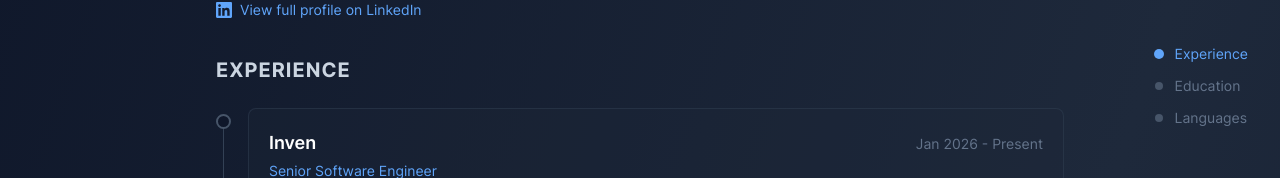
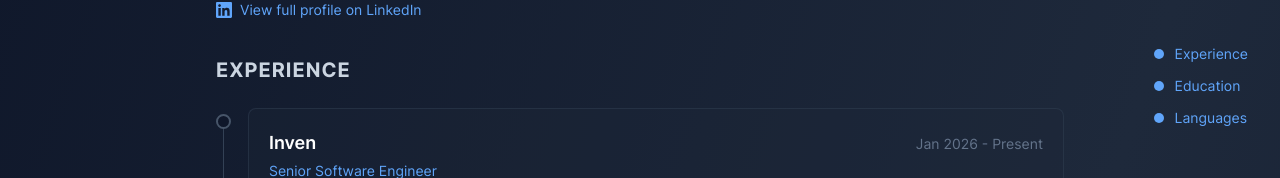
Before and after one commit to SNurmivaara/nurmivaara.fi, a Next.js app: page /cv in a window 1280 px wide. Shown: the part 314-492 px from the top of the page. Built offline with nearby package versions, Linux system fonts and the light colour scheme.

Commit message:
Sugar and everything nice

```diff
--- a/pages/cv.js
+++ b/pages/cv.js
@@ -9,7 +9,7 @@ const SkillBadge = ({ children }) => (
   </span>
 )
 
-const TableOfContents = ({ activeSection }) => {
+const TableOfContents = ({ visibleSections }) => {
   const sections = [
     { id: 'experience', label: 'Experience' },
     { id: 'education', label: 'Education' },
@@ -19,17 +19,19 @@ const TableOfContents = ({ activeSection }) => {
   return (
     <nav className="hidden lg:block fixed right-8 top-1/2 -translate-y-1/2 z-40">
       <ul className="space-y-3">
-        {sections.map((section) => (
+        {sections.map((section) => {
+          const isVisible = visibleSections.includes(section.id)
+          return (
             <li key={section.id}>
               <a
                 href={`#${section.id}`}
                 className={`flex items-center gap-3 group transition-all duration-200 ${
-                activeSection === section.id ? 'text-blue-400' : 'text-slate-500 hover:text-slate-300'
+                  isVisible ? 'text-blue-400' : 'text-slate-500 hover:text-slate-300'
                 }`}
               >
                 <span
                   className={`w-2 h-2 rounded-full transition-all duration-200 ${
-                  activeSection === section.id
+                    isVisible
                       ? 'bg-blue-400 scale-125'
                       : 'bg-slate-600 group-hover:bg-slate-400'
                   }`}
@@ -37,7 +39,8 @@ const TableOfContents = ({ activeSection }) => {
                 <span className="text-sm">{section.label}</span>
               </a>
             </li>
-        ))}
+          )
+        })}
       </ul>
     </nav>
   )
@@ -127,25 +130,32 @@ const Section = ({ id, title, children }) => (
 
 export default function CV() {
   const [showOlderExperience, setShowOlderExperience] = useState(false)
-  const [activeSection, setActiveSection] = useState('experience')
+  const [visibleSections, setVisibleSections] = useState(['experience'])
 
   useEffect(() => {
     const handleScroll = () => {
       const sections = ['experience', 'education', 'languages']
-      const scrollPosition = window.scrollY + 200
+      const viewportTop = window.scrollY + 150
+      const viewportBottom = window.scrollY + window.innerHeight - 100
+      const visible = []
 
       for (const sectionId of sections) {
         const element = document.getElementById(sectionId)
         if (element) {
           const { offsetTop, offsetHeight } = element
-          if (scrollPosition >= offsetTop && scrollPosition < offsetTop + offsetHeight) {
-            setActiveSection(sectionId)
-            break
-          }
+          const sectionBottom = offsetTop + offsetHeight
+
+          // Section is visible if it overlaps with viewport
+          if (offsetTop < viewportBottom && sectionBottom > viewportTop) {
+            visible.push(sectionId)
           }
         }
       }
 
+      setVisibleSections(visible.length > 0 ? visible : ['experience'])
+    }
+
+    handleScroll() // Run on mount
     window.addEventListener('scroll', handleScroll)
     return () => window.removeEventListener('scroll', handleScroll)
   }, [])
@@ -157,7 +167,7 @@ export default function CV() {
       </Head>
 
       <Layout>
-        <TableOfContents activeSection={activeSection} />
+        <TableOfContents visibleSections={visibleSections} />
 
         <div className="animate-fade-in mb-8">
           <h1 className="text-4xl md:text-5xl font-bold mb-4">Curriculum Vitae</h1>
@@ -343,7 +353,7 @@ export default function CV() {
                 </button>
               </div>
             ) : (
-              <>
+              <div className="animate-slide-down">
                 <div className="relative pl-8 pb-4">
                   <div className="absolute left-[7px] top-0 bottom-0 w-px bg-slate-700" />
                   <button
@@ -411,7 +421,7 @@ export default function CV() {
                   Technical support and device repairs. Laptop assessment/sales, IP phone installation
                   and hardware registry work.
                 </TimelineItem>
-              </>
+              </div>
             )}
           </Section>
 
--- a/tailwind.config.js
+++ b/tailwind.config.js
@@ -10,6 +10,7 @@ module.exports = {
       animation: {
         'fade-in': 'fadeIn 0.8s ease-out forwards',
         'slide-up': 'slideUp 0.8s ease-out forwards',
+        'slide-down': 'slideDown 0.4s ease-out forwards',
         'gradient': 'gradient 8s ease infinite'
       },
       keyframes: {
@@ -21,6 +22,10 @@ module.exports = {
           '0%': { opacity: '0', transform: 'translateY(20px)' },
           '100%': { opacity: '1', transform: 'translateY(0)' }
         },
+        slideDown: {
+          '0%': { opacity: '0', transform: 'translateY(-10px)' },
+          '100%': { opacity: '1', transform: 'translateY(0)' }
+        },
         gradient: {
           '0%, 100%': { backgroundPosition: '0% 50%' },
           '50%': { backgroundPosition: '100% 50%' }
```
Lines whose indentation alone changed are shown as unchanged.
